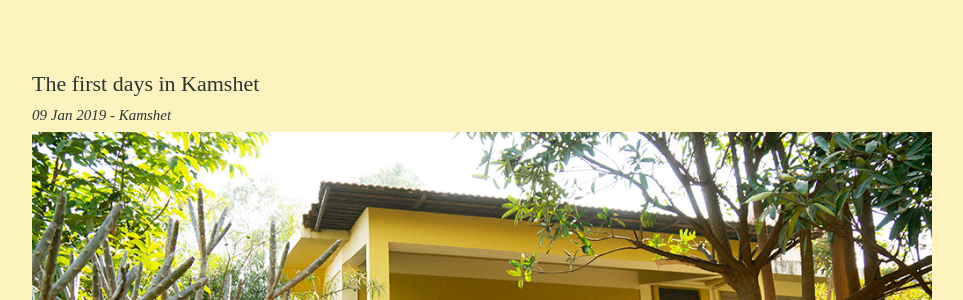
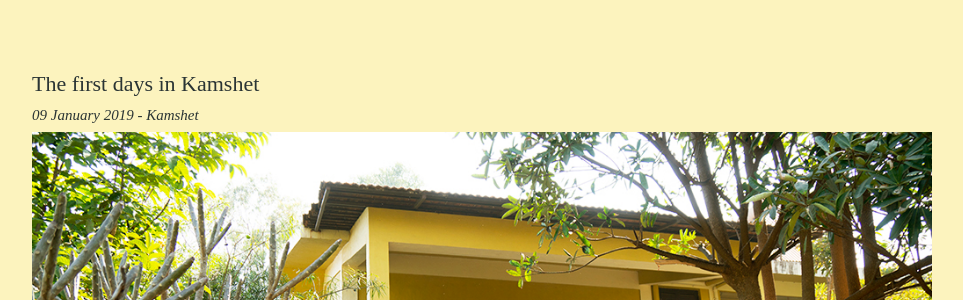
Before and after one commit to matteocarpi/wwtf, a Jekyll site: the page built from index.md, in a window 1280 px wide and 900 px high, scrolled down 585 px. Shown: the part 153-453 px from the top of the window, without its empty margins (158-1121 px from the left). Built offline with Jekyll 4.4.1, drawn with Linux system fonts in a browser that asks for light colours; nearby versions of some CDN libraries.

Commit message:
better date format and smarter post loop in blog

```diff
--- a/_layouts/blog.html
+++ b/_layouts/blog.html
@@ -4,7 +4,7 @@
 <h1>What are we up to?</h1>
 {% for post in site.posts %}
   <a href="{{ post.permalink }}"><h2>{{ post.title }}</h2><a>
-  <h3>{{ post.date | }} - {{ post.location }}</h3>
+  <h3>{{ post.date | date_to_long_string }} {% if post.location %} - {{ post.location }} {% endif %}</h3>
   <img src="{{ post.image }}" alt="">
   <br>
   {{ post.content | truncatewords:75 }} <a href="{{ post.permalink }}">Read More</a>
--- a/_layouts/home.html
+++ b/_layouts/home.html
@@ -8,7 +8,7 @@
 
 <div class="latest-post-container">
   <a href="{{ site.posts.first.permalink }}"><h2>{{ site.posts.first.title }}</h2></a>
-  <h3 class="date">{{ site.posts.first.date | date_to_string }} {% if site.posts.first.location %} - {{ site.posts.first.location }} {% endif %} </h3>
+  <h3 class="date">{{ site.posts.first.date | date_to_long_string }} {% if site.posts.first.location %} - {{ site.posts.first.location }} {% endif %} </h3>
   <img src="{{ site.posts.first.image }}" alt="">
   <div class="post-content">
     <br>
```
